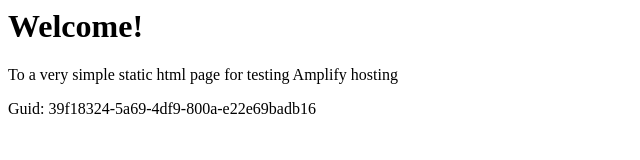
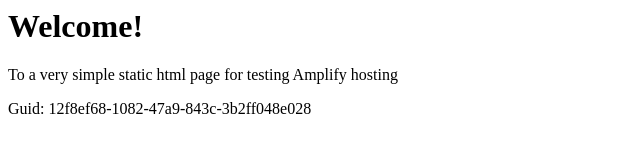
Before and after one commit to aws-aemilia-gru/Github-PR-Commit-Integration-Test-DoNotTouch-GitHubWebhookPushCanaryTest-v1-preprod-sa-east-1, a website: page src/index.html in a window 1280 px wide. Shown: the full height of the page, 0-640 px from the left. Drawn offline with Linux system fonts and the light colour scheme.

Commit message:
commit from integ tests

```diff
--- a/src/index.html
+++ b/src/index.html
@@ -12,6 +12,6 @@
 <body>
     <h1>Welcome!</h1>
     <p>To a very simple static html page for testing Amplify hosting</p>
-    <p>Guid: 39f18324-5a69-4df9-800a-e22e69badb16</p></body>
+    <p>Guid: 12f8ef68-1082-47a9-843c-3b2ff048e028</p></body>
 
 </html>
```
